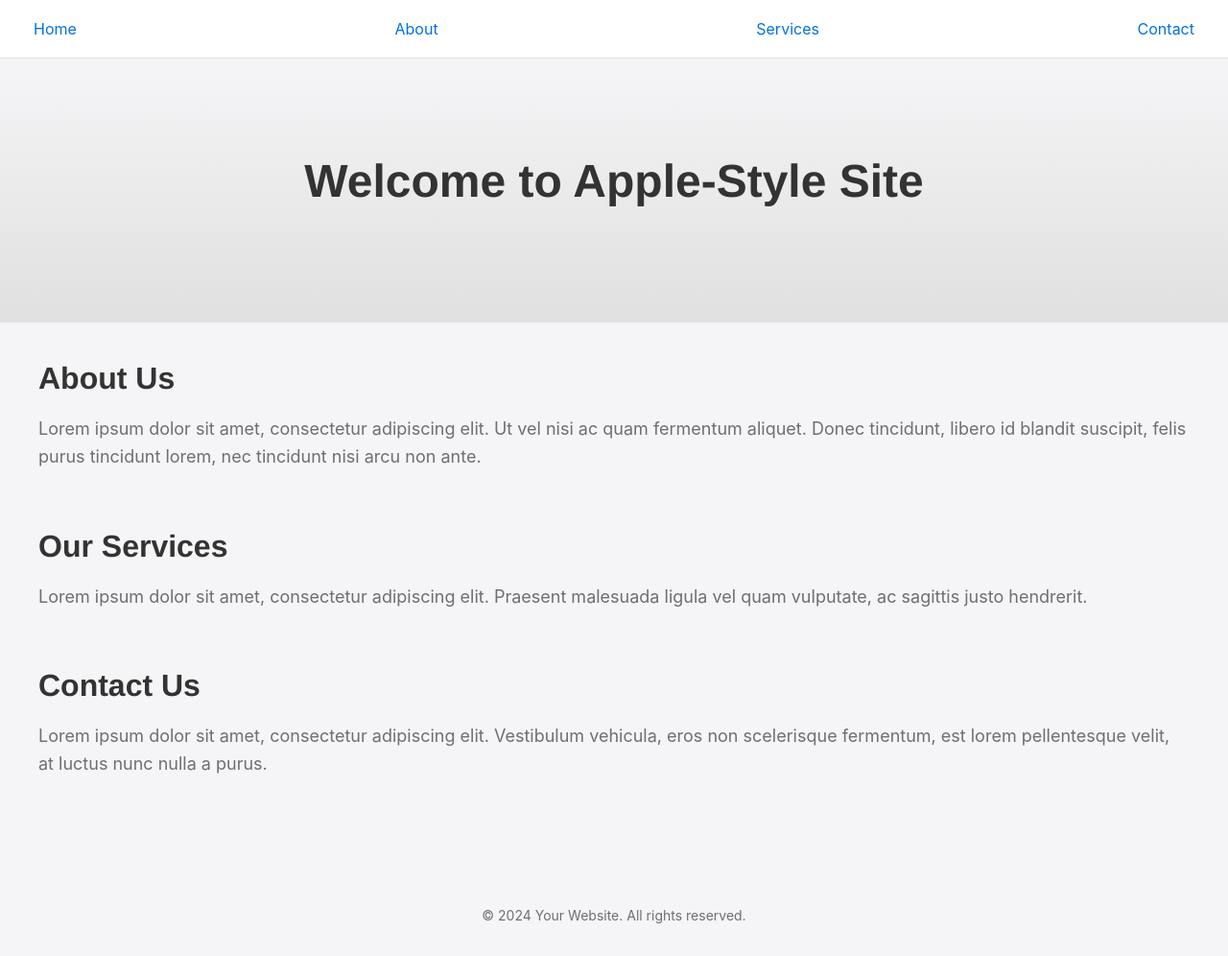
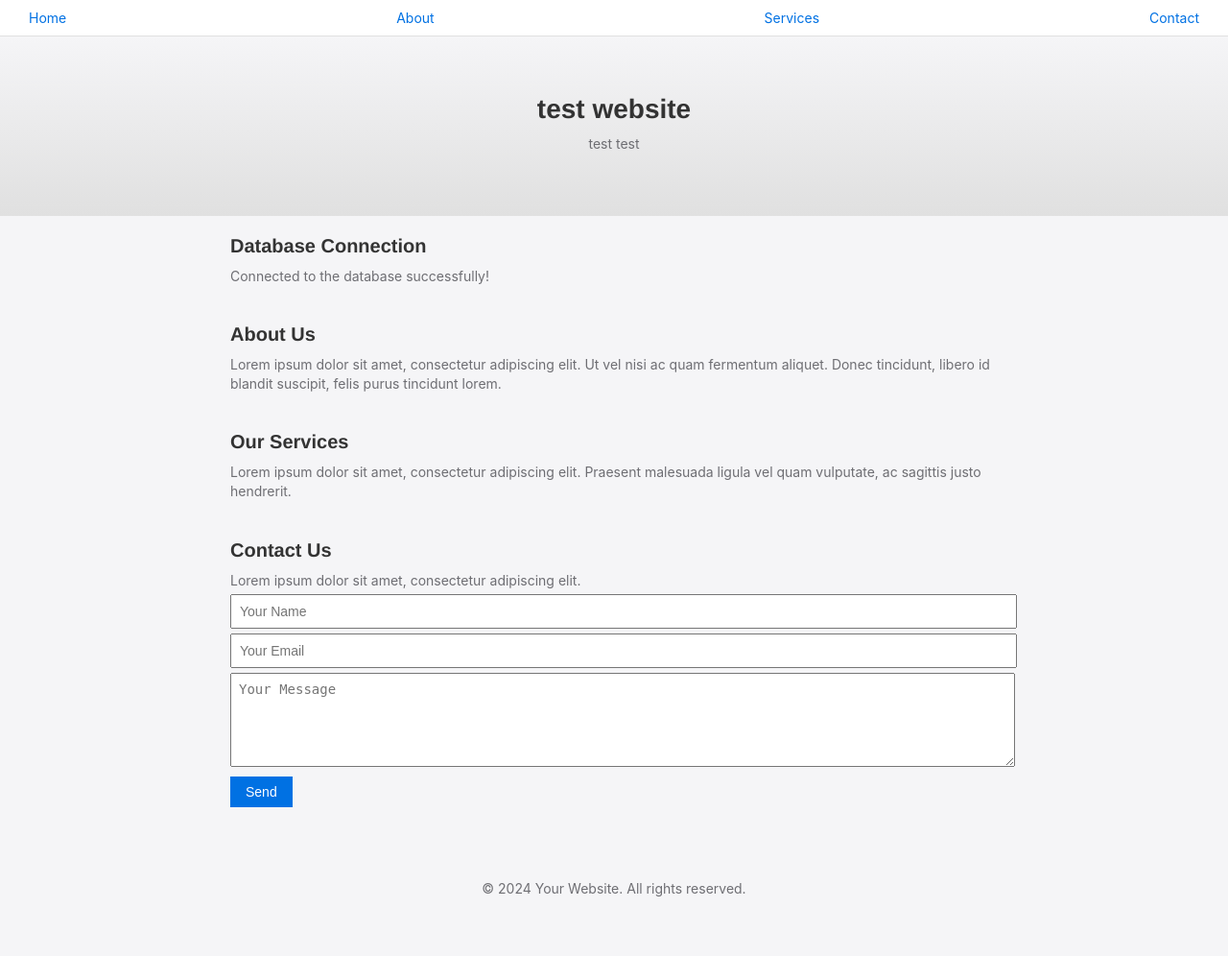
Before and after one commit to clarkSTRP/container_v2, a PHP site: page / in a window 1280 px wide. Shown: the whole page at 96% size. After the commit the page ends 934 px from the top, so only its background shows below. Run offline with PHP 8.4, Linux system fonts and the light colour scheme.

Commit message:
update code

```diff
--- a/index.php
+++ b/index.php
@@ -3,7 +3,7 @@
 <head>
     <meta charset="UTF-8">
     <meta name="viewport" content="width=device-width, initial-scale=1.0">
-    <title>Apple-Style Simplified</title>
+    <title>Test Website</title>
     <style>
         /* Global Styles */
         body {
@@ -13,15 +13,31 @@
             background-color: #f5f5f7;
         }
 
-        h1, h2, h3, h4, h5, h6 {
+        h1, h2 {
             font-family: "San Francisco", "Helvetica Neue", Arial, sans-serif;
             font-weight: 600;
             margin: 0;
         }
 
+        h1 {
+            font-size: 36px;
+        }
+
+        h2 {
+            font-size: 24px;
+            margin-bottom: 10px;
+        }
+
+        p {
+            font-size: 14px;
+            line-height: 1.4;
+            color: #6e6e73;
+            margin: 5px 0;
+        }
+
         .navbar {
             background-color: #ffffff;
-            padding: 20px;
+            padding: 10px 20px;
             display: flex;
             justify-content: space-between;
             align-items: center;
@@ -32,50 +48,43 @@
         }
 
         .navbar a {
-            font-size: 16px;
-            margin: 0 15px;
+            font-size: 14px;
+            margin: 0 10px;
             text-decoration: none;
             color: #0071e3;
         }
 
         .header {
             text-align: center;
-            padding: 100px 20px;
+            padding: 60px 20px;
             background: linear-gradient(to bottom, #f5f5f7, #e0e0e0);
         }
 
         .header h1 {
-            font-size: 48px;
-            margin-bottom: 20px;
+            font-size: 28px;
+            margin-bottom: 10px;
         }
 
         .content {
-            max-width: 1200px;
+            max-width: 800px;
             margin: 0 auto;
-            padding: 40px 20px;
+            padding: 20px 15px;
         }
 
         .section {
-            margin-bottom: 60px;
+            margin-bottom: 40px;
         }
 
         .section h2 {
-            font-size: 32px;
-            margin-bottom: 20px;
-        }
-
-        .section p {
-            font-size: 18px;
-            line-height: 1.6;
-            color: #6e6e73;
+            font-size: 20px;
         }
 
         .footer {
             text-align: center;
-            padding: 20px 0;
+            padding: 10px 0;
             background-color: #f5f5f7;
             color: #6e6e73;
-            font-size: 14px;
+            font-size: 12px;
         }
     </style>
 </head>
@@ -90,27 +99,55 @@
 
     <!-- Header -->
     <header class="header" id="home">
-        <h1>Welcome to Apple-Style Site</h1>
+        <h1>test website</h1>
+        <p>test test</p>
     </header>
 
     <!-- Main Content -->
     <div class="content">
-        <!-- Section 1 -->
+        <!-- SQL Connection Section -->
+        <div class="section">
+            <h2>Database Connection</h2>
+            <p>
+                <?php
+                $host = getenv('MYSQL_HOST');
+                $db = getenv('MYSQL_DATABASE');
+                $user = getenv('MYSQL_USER');
+                $pass = getenv('MYSQL_PASSWORD');
+
+                try {
+                    $pdo = new PDO("mysql:host=$host;dbname=$db", $user, $pass);
+                    $pdo->setAttribute(PDO::ATTR_ERRMODE, PDO::ERRMODE_EXCEPTION);
+                    echo "Connected to the database successfully!";
+                } catch (PDOException $e) {
+                    echo "Connection failed: " . $e->getMessage();
+                }
+                ?>
+            </p>
+        </div>
+
+        <!-- About Section -->
         <div class="section" id="about">
             <h2>About Us</h2>
-            <p>Lorem ipsum dolor sit amet, consectetur adipiscing elit. Ut vel nisi ac quam fermentum aliquet. Donec tincidunt, libero id blandit suscipit, felis purus tincidunt lorem, nec tincidunt nisi arcu non ante.</p>
+            <p>Lorem ipsum dolor sit amet, consectetur adipiscing elit. Ut vel nisi ac quam fermentum aliquet. Donec tincidunt, libero id blandit suscipit, felis purus tincidunt lorem.</p>
         </div>
 
-        <!-- Section 2 -->
+        <!-- Services Section -->
         <div class="section" id="services">
             <h2>Our Services</h2>
             <p>Lorem ipsum dolor sit amet, consectetur adipiscing elit. Praesent malesuada ligula vel quam vulputate, ac sagittis justo hendrerit.</p>
         </div>
 
-        <!-- Section 3 -->
+        <!-- Contact Section -->
         <div class="section" id="contact">
             <h2>Contact Us</h2>
-            <p>Lorem ipsum dolor sit amet, consectetur adipiscing elit. Vestibulum vehicula, eros non scelerisque fermentum, est lorem pellentesque velit, at luctus nunc nulla a purus.</p>
+            <p>Lorem ipsum dolor sit amet, consectetur adipiscing elit.</p>
+            <form action="/action_page.php" method="post">
+                <p><input type="text" name="name" placeholder="Your Name" required style="width: 100%; padding: 8px; font-size: 14px;"></p>
+                <p><input type="email" name="email" placeholder="Your Email" required style="width: 100%; padding: 8px; font-size: 14px;"></p>
+                <p><textarea name="message" placeholder="Your Message" required style="width: 100%; padding: 8px; font-size: 14px; height: 80px;"></textarea></p>
+                <p><button type="submit" style="padding: 8px 16px; font-size: 14px; background-color: #0071e3; color: #ffffff; border: none; cursor: pointer;">Send</button></p>
+            </form>
         </div>
     </div>
 
```
Also changed, not shown: 1 other file.
